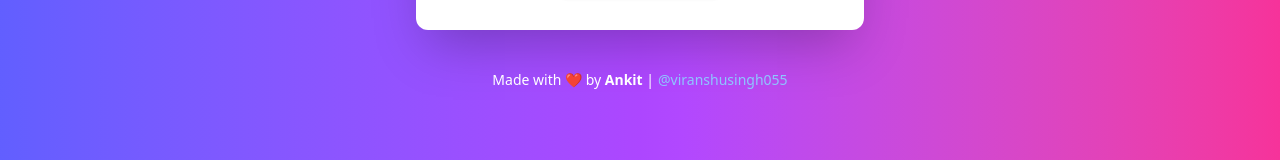
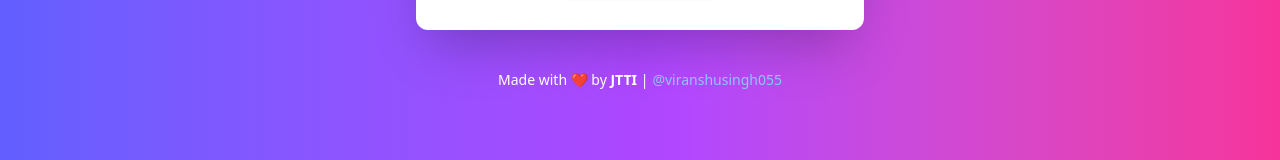
Before and after one commit to Ankit5575/fronetendJtti, a React (Vite) app: page / in a window 1280 px wide. Shown: the part 579-739 px from the top of the page. Built offline with nearby package versions, Linux system fonts and the light colour scheme.

Commit message:
Update Login.jsx

```diff
--- a/src/pages/Login.jsx
+++ b/src/pages/Login.jsx
@@ -152,9 +152,9 @@ function Login() {
 
       {/* ✅ Footer Section */}
       <footer className="text-center py-4 text-white text-sm mt-6">
-        Made with ❤️ by <span className="font-bold">Ankit</span> |
+        Made with ❤️ by <span className="font-bold">JTTI</span> |
         <a
-          href="https://instagram.com/viranshusingh055"
+          href="https://www.instagram.com/jtti.in/"
           target="_blank"
           rel="noopener noreferrer"
           className="text-blue-300 hover:underline ml-1"
```
